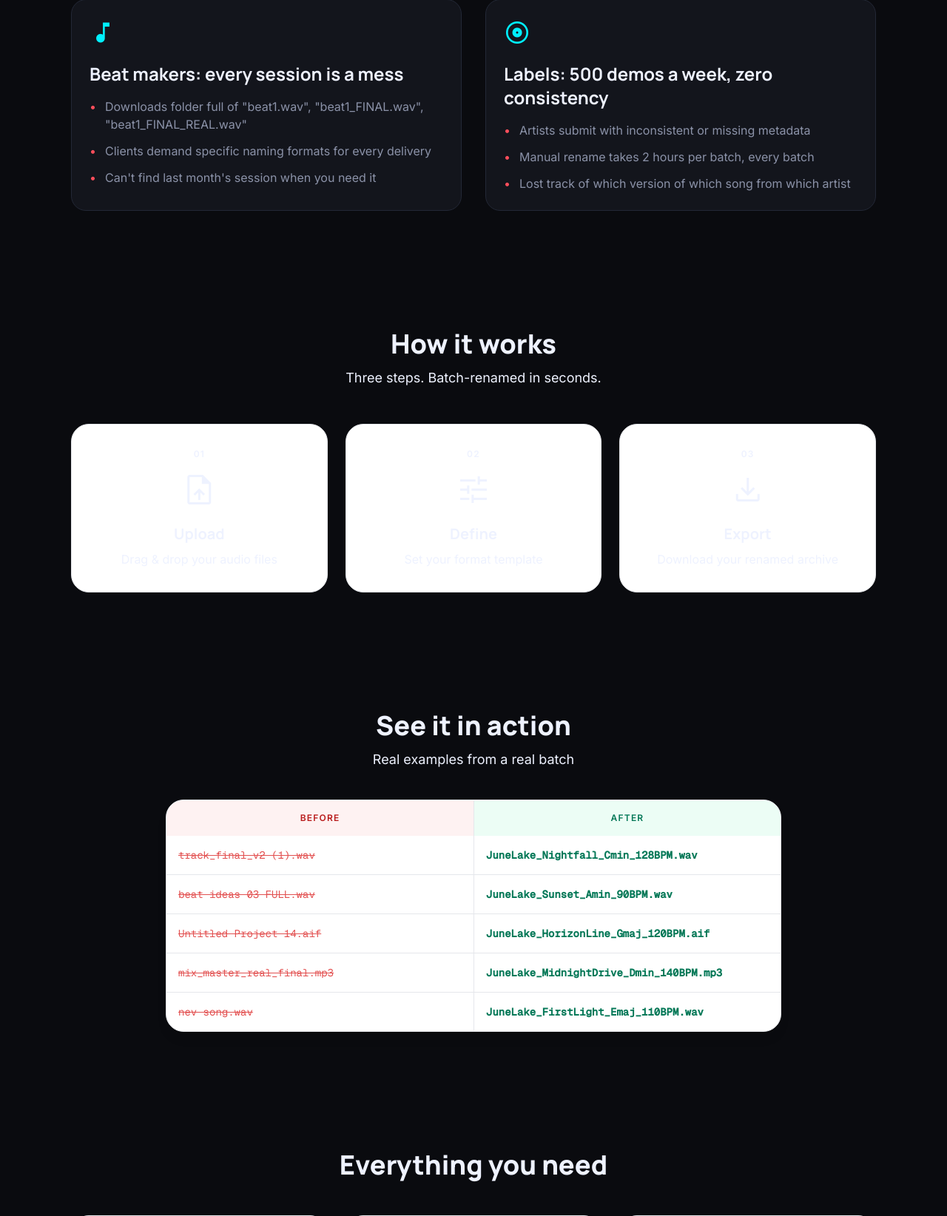
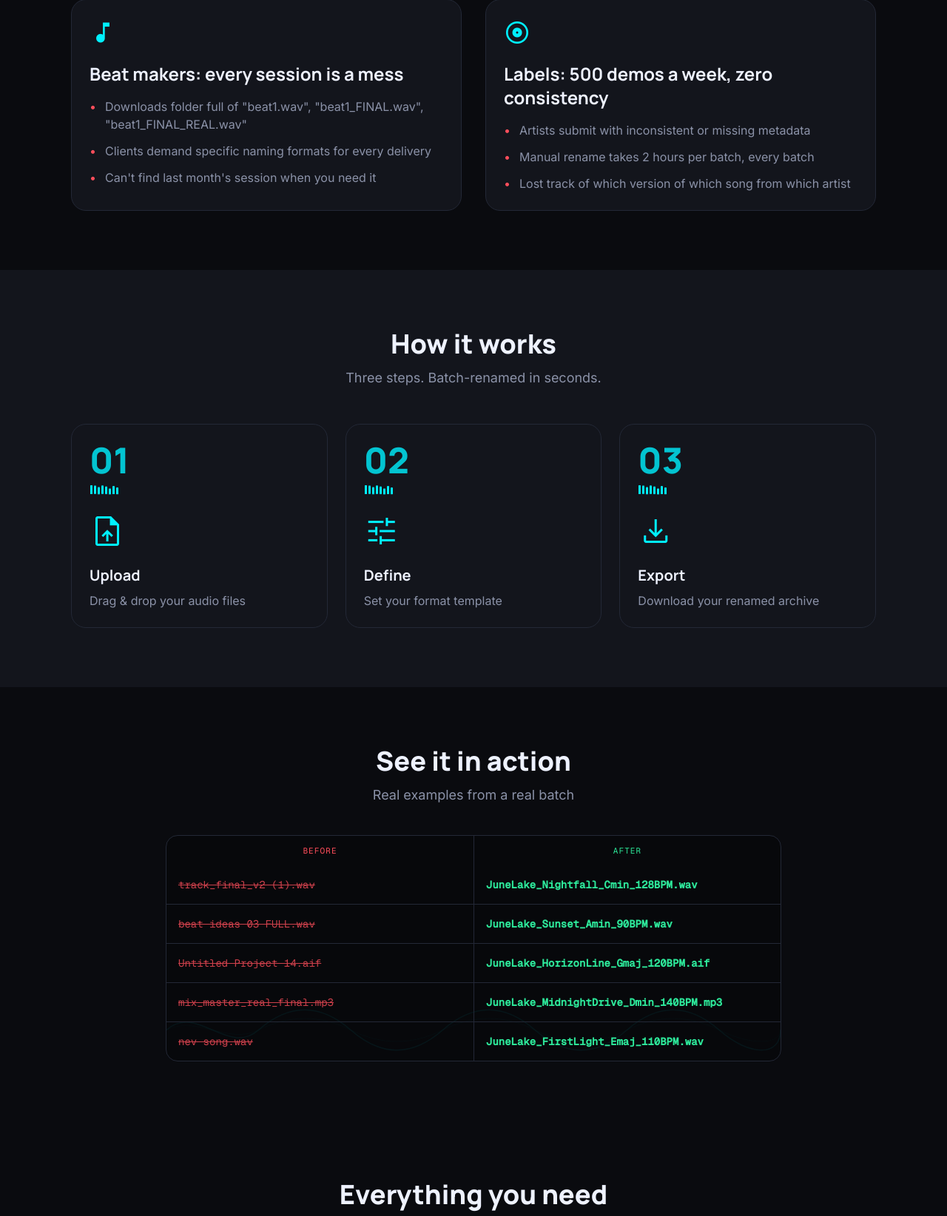
Before and after one commit to sjpenn/pxnn_renamer, a FastAPI app: page / in a window 1280 px wide. Shown: the part 972-2616 px from the top of the page at 74% size. Run offline with FastAPI, Linux system fonts and the light colour scheme; some libraries are stand-ins or nearby versions.

Commit message:
feat(home): reskin HOW IT WORKS and LIVE EXAMPLE sections

```diff
--- a/frontend/templates/home.html
+++ b/frontend/templates/home.html
@@ -84,63 +84,69 @@
 </section>
 
 {# ============================ HOW IT WORKS ============================ #}
-<section id="how-it-works" class="py-20 bg-primary-fixed/20">
+<section id="how-it-works" class="py-20 bg-stage-raised">
     <div class="mx-auto max-w-6xl px-4 sm:px-6 lg:px-8 text-center">
-        <h2 class="font-display font-extrabold text-3xl md:text-4xl text-deep-slate">How it works</h2>
-        <p class="mt-3 text-lg text-secondary">Three steps. Batch-renamed in seconds.</p>
+        <h2 class="font-display font-extrabold text-3xl md:text-4xl text-ink">How it works</h2>
+        <p class="mt-3 text-lg text-ink-dim">Three steps. Batch-renamed in seconds.</p>
         <div class="mt-12 grid grid-cols-1 md:grid-cols-3 gap-6">
-            <article class="reveal-on-scroll rounded-3xl border border-outline/10 bg-white p-8 feature-card">
-                <div class="text-xs font-bold uppercase tracking-widest text-primary-container">01</div>
-                <span class="mt-4 material-symbols-outlined text-5xl text-primary-container">upload_file</span>
-                <h3 class="mt-4 font-display font-bold text-xl">Upload</h3>
-                <p class="mt-2 text-secondary">Drag & drop your audio files</p>
+            <article class="reveal-on-scroll card card-hover feature-card text-left">
+                <div class="font-display font-extrabold text-5xl text-cyan/80">01</div>
+                <div class="mt-2 text-cyan h-4">{% include "partials/svg/eq_bars.html" %}</div>
+                <span class="mt-6 material-symbols-outlined text-5xl text-cyan">upload_file</span>
+                <h3 class="mt-4 font-display font-bold text-xl text-ink">Upload</h3>
+                <p class="mt-2 text-ink-dim">Drag &amp; drop your audio files</p>
             </article>
-            <article class="reveal-on-scroll rounded-3xl border border-outline/10 bg-white p-8 feature-card">
-                <div class="text-xs font-bold uppercase tracking-widest text-primary-container">02</div>
-                <span class="mt-4 material-symbols-outlined text-5xl text-primary-container">tune</span>
-                <h3 class="mt-4 font-display font-bold text-xl">Define</h3>
-                <p class="mt-2 text-secondary">Set your format template</p>
+            <article class="reveal-on-scroll card card-hover feature-card text-left">
+                <div class="font-display font-extrabold text-5xl text-cyan/80">02</div>
+                <div class="mt-2 text-cyan h-4">{% include "partials/svg/eq_bars.html" %}</div>
+                <span class="mt-6 material-symbols-outlined text-5xl text-cyan">tune</span>
+                <h3 class="mt-4 font-display font-bold text-xl text-ink">Define</h3>
+                <p class="mt-2 text-ink-dim">Set your format template</p>
             </article>
-            <article class="reveal-on-scroll rounded-3xl border border-outline/10 bg-white p-8 feature-card">
-                <div class="text-xs font-bold uppercase tracking-widest text-primary-container">03</div>
-                <span class="mt-4 material-symbols-outlined text-5xl text-primary-container">download</span>
-                <h3 class="mt-4 font-display font-bold text-xl">Export</h3>
-                <p class="mt-2 text-secondary">Download your renamed archive</p>
+            <article class="reveal-on-scroll card card-hover feature-card text-left">
+                <div class="font-display font-extrabold text-5xl text-cyan/80">03</div>
+                <div class="mt-2 text-cyan h-4">{% include "partials/svg/eq_bars.html" %}</div>
+                <span class="mt-6 material-symbols-outlined text-5xl text-cyan">download</span>
+                <h3 class="mt-4 font-display font-bold text-xl text-ink">Export</h3>
+                <p class="mt-2 text-ink-dim">Download your renamed archive</p>
             </article>
         </div>
     </div>
 </section>
 
 {# ============================ LIVE EXAMPLE ============================ #}
-<section class="py-20">
+<section class="py-20 bg-stage">
     <div class="mx-auto max-w-4xl px-4 sm:px-6 lg:px-8">
-        <h2 class="text-center font-display font-extrabold text-3xl md:text-4xl text-deep-slate">See it in action</h2>
-        <p class="mt-3 text-center text-lg text-secondary">Real examples from a real batch</p>
-        <div class="mt-10 rounded-3xl border border-outline/10 bg-white overflow-hidden shadow-lg">
-            <div class="grid grid-cols-2 divide-x divide-outline/10">
-                <div class="p-4 bg-red-50 text-center text-xs font-bold uppercase tracking-widest text-red-700">Before</div>
-                <div class="p-4 bg-emerald-50 text-center text-xs font-bold uppercase tracking-widest text-emerald-700">After</div>
+        <h2 class="text-center font-display font-extrabold text-3xl md:text-4xl text-ink">See it in action</h2>
+        <p class="mt-3 text-center text-lg text-ink-dim">Real examples from a real batch</p>
+        <div class="relative mt-10 card-inset overflow-hidden p-0">
+            <div class="absolute inset-x-0 bottom-0 text-cyan opacity-[0.08] pointer-events-none">
+                {% include "partials/svg/waveform_line.html" %}
             </div>
-            <div class="divide-y divide-outline/10">
-                <div class="reveal-on-scroll grid grid-cols-2 divide-x divide-outline/10">
-                    <div class="p-4 font-mono text-sm text-red-600 line-through opacity-80">track_final_v2 (1).wav</div>
-                    <div class="p-4 font-mono text-sm text-emerald-700 font-semibold">JuneLake_Nightfall_Cmin_128BPM.wav</div>
+            <div class="relative grid grid-cols-2 divide-x divide-hairline">
+                <div class="p-3 text-center text-[11px] font-mono uppercase tracking-widest text-danger">Before</div>
+                <div class="p-3 text-center text-[11px] font-mono uppercase tracking-widest text-success">After</div>
+            </div>
+            <div class="relative divide-y divide-hairline">
+                <div class="reveal-on-scroll grid grid-cols-2 divide-x divide-hairline">
+                    <div class="p-4 font-mono text-sm text-danger line-through opacity-80">track_final_v2 (1).wav</div>
+                    <div class="p-4 font-mono text-sm text-success font-semibold">JuneLake_Nightfall_Cmin_128BPM.wav</div>
                 </div>
-                <div class="reveal-on-scroll grid grid-cols-2 divide-x divide-outline/10">
-                    <div class="p-4 font-mono text-sm text-red-600 line-through opacity-80">beat ideas 03 FULL.wav</div>
-                    <div class="p-4 font-mono text-sm text-emerald-700 font-semibold">JuneLake_Sunset_Amin_90BPM.wav</div>
+                <div class="reveal-on-scroll grid grid-cols-2 divide-x divide-hairline">
+                    <div class="p-4 font-mono text-sm text-danger line-through opacity-80">beat ideas 03 FULL.wav</div>
+                    <div class="p-4 font-mono text-sm text-success font-semibold">JuneLake_Sunset_Amin_90BPM.wav</div>
                 </div>
-                <div class="reveal-on-scroll grid grid-cols-2 divide-x divide-outline/10">
-                    <div class="p-4 font-mono text-sm text-red-600 line-through opacity-80">Untitled Project 14.aif</div>
-                    <div class="p-4 font-mono text-sm text-emerald-700 font-semibold">JuneLake_HorizonLine_Gmaj_120BPM.aif</div>
+                <div class="reveal-on-scroll grid grid-cols-2 divide-x divide-hairline">
+                    <div class="p-4 font-mono text-sm text-danger line-through opacity-80">Untitled Project 14.aif</div>
+                    <div class="p-4 font-mono text-sm text-success font-semibold">JuneLake_HorizonLine_Gmaj_120BPM.aif</div>
                 </div>
-                <div class="reveal-on-scroll grid grid-cols-2 divide-x divide-outline/10">
-                    <div class="p-4 font-mono text-sm text-red-600 line-through opacity-80">mix_master_real_final.mp3</div>
-                    <div class="p-4 font-mono text-sm text-emerald-700 font-semibold">JuneLake_MidnightDrive_Dmin_140BPM.mp3</div>
+                <div class="reveal-on-scroll grid grid-cols-2 divide-x divide-hairline">
+                    <div class="p-4 font-mono text-sm text-danger line-through opacity-80">mix_master_real_final.mp3</div>
+                    <div class="p-4 font-mono text-sm text-success font-semibold">JuneLake_MidnightDrive_Dmin_140BPM.mp3</div>
                 </div>
-                <div class="reveal-on-scroll grid grid-cols-2 divide-x divide-outline/10">
-                    <div class="p-4 font-mono text-sm text-red-600 line-through opacity-80">nev song.wav</div>
-                    <div class="p-4 font-mono text-sm text-emerald-700 font-semibold">JuneLake_FirstLight_Emaj_110BPM.wav</div>
+                <div class="reveal-on-scroll grid grid-cols-2 divide-x divide-hairline">
+                    <div class="p-4 font-mono text-sm text-danger line-through opacity-80">nev song.wav</div>
+                    <div class="p-4 font-mono text-sm text-success font-semibold">JuneLake_FirstLight_Emaj_110BPM.wav</div>
                 </div>
             </div>
         </div>
```
